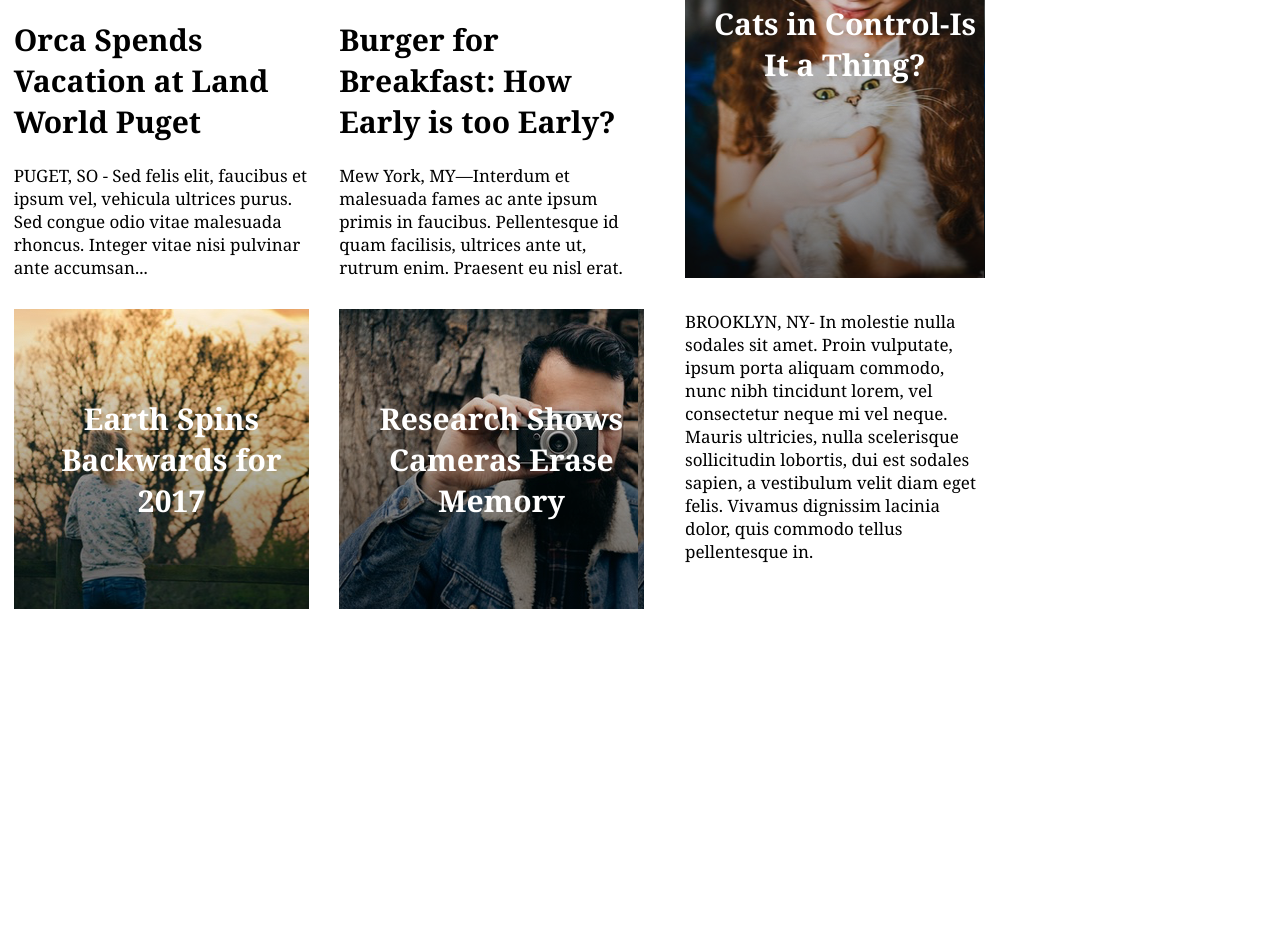
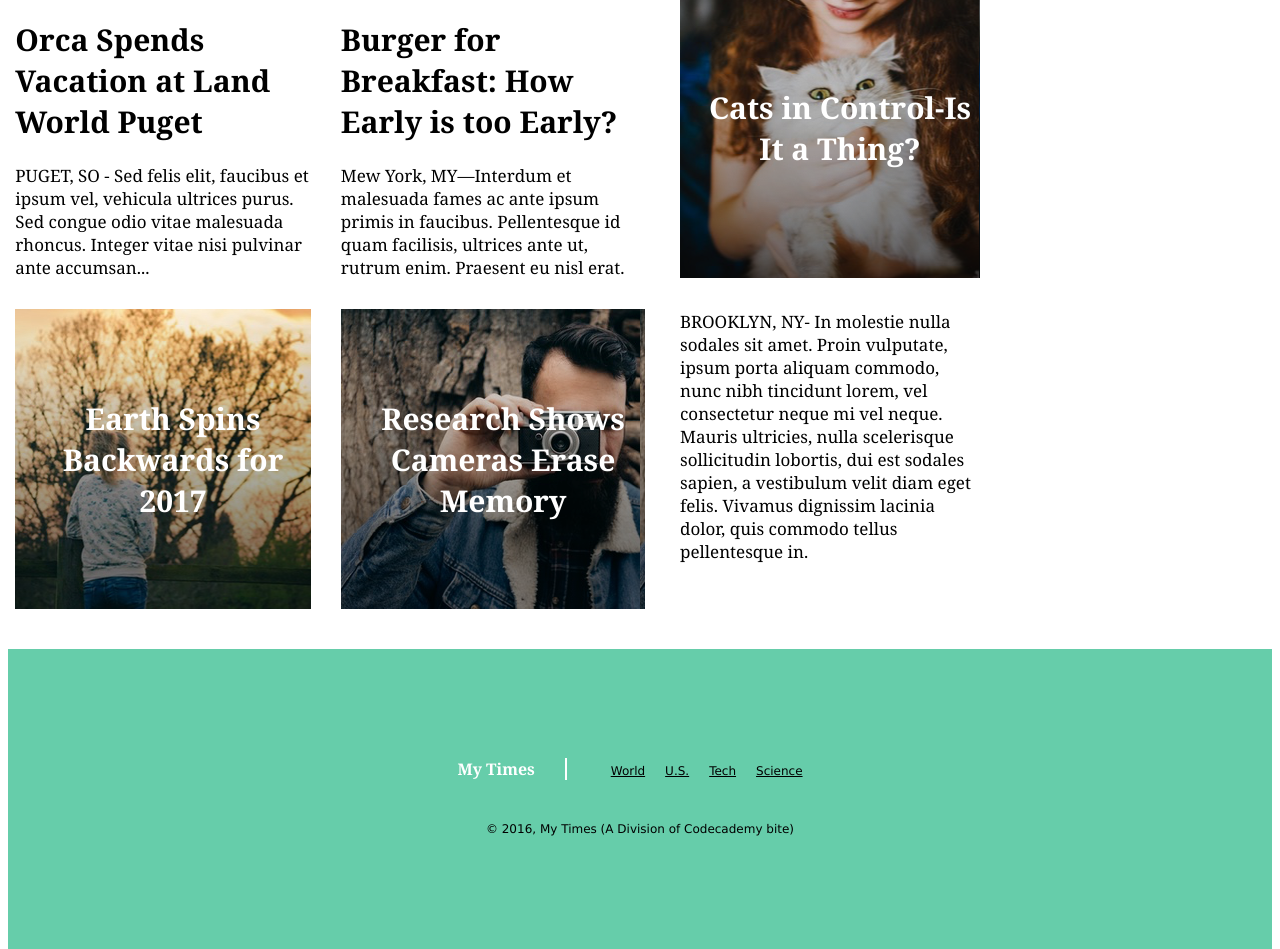
Before and after one commit to Madalaina/My-Times, a plain HTML site: page index.html in a window 1280 px wide. Shown: the part 739-1688 px from the top of the page. Before the commit the page ends 1348 px from the top, so only its background shows below. Drawn offline with Linux system fonts and the light colour scheme.

Commit message:
Added footer

```diff
--- a/Resources/css/style.css
+++ b/Resources/css/style.css
@@ -7,20 +7,17 @@ header {
   font-weight: bold;
   border-bottom: 1px solid black;
   width: 100%;
-  height: inherit;
   top: 0;
   z-index: 10;
   position: fixed;
   background-color: white;
   padding-bottom: 10px;
   padding-top: 10px;
-
 }
 
  nav ul  {
   display: flex;
   flex-direction: row;
-
 }
 
 nav li {
@@ -36,6 +33,7 @@ nav a {
   display: flex;
   align-items: center;
   padding-right: 800px;
+
 }
 
  h1  {
@@ -43,7 +41,6 @@ nav a {
   margin-left: 10px;
   color: MediumAquamarine;
 }
-
 
 h2 {
   font-size: 30px;
@@ -58,6 +55,7 @@ h2 {
   font-weight: bold;
   color: white;
 }
+
 h3 {
   font-size: 30px;
   font-family: Georgia;
@@ -88,17 +86,14 @@ width: 99%;
   display: flex;
   position: relative;
   top: 120px;
-
   justify-content: space-around;
-
 }
 
 .columnL {
   display: flex;
   width: 630px;
   flex-wrap: wrap;
-  margin-right: 30px;
-
+  margin-right: 20px;
 }
 
 .columnM {
@@ -129,7 +124,6 @@ width: 99%;
 }
 
 .image2 {
-
   display: flex;
   width: inherit;
   align-items: center;
@@ -152,7 +146,7 @@ width: 99%;
 .image4 {
   display: flex;
   width: inherit;
-  align-items: flex-start;
+  align-items: center;
   text-align: center;
   height: 300px;
   padding-left: 20px;
@@ -181,17 +175,53 @@ width: 99%;
   display: flex;
   flex-direction: column;
   justify-content: center;
-
 }
 
 .newsbites p {
-
   font-family: Verdana;
   font-size: 12px;
   color: DimGray;
   border-bottom: 1px solid black;
+  padding-left: 20px;
 }
 
 .list {
     background-color: WhiteSmoke;
 }
+
+footer {
+display: flex;
+position: relative;
+flex-direction: column;
+top: 160px;
+background-color: MediumAquamarine;
+font-family: Verdana;
+font-size: 12px;
+justify-content: center;
+align-items: center;
+width: 100%;
+height: 300px;
+}
+
+.title, nav {
+  display: inline-block;
+}
+
+.title {
+  font-family: Georgia;
+  font-size: 16px;
+  font-weight: bold;
+  color: white;
+  border-right: 2px solid white;
+  padding-right: 30px;
+  margin-right: 0;
+}
+
+nav li {
+  margin-left: 0;
+}
+
+.copyright p {
+  font-size: 12px;
+  font-family: Verdana;
+}
--- a/index.html
+++ b/index.html
@@ -10,9 +10,7 @@
 
  <header>
 
-
   <img src="./resources/images/logo.jpg" alt="logo">    <h1 class="logo">My Times</h1>
-
 
 <nav>
 <ul>
@@ -98,10 +96,31 @@
 </div>
 
 </div>
+</div>
+</div>
 
 
+<footer>
+
+<div>
+  <p class="title">My Times</p>
+
+<nav>
+<ul>
+  <li><a href="#">World</a></li>
+  <li><a href="#">U.S.</a></li>
+  <li><a href="#">Tech</a></li>
+  <li><a href="#">Science</a></li>
+</ul>
+</nav>
 
 </div>
+
+<div class="copyright">
+<p >© 2016, My Times (A Division of Codecademy bite)</p>
 </div>
+
+</footer>
+
   </body>
 </html>
```
